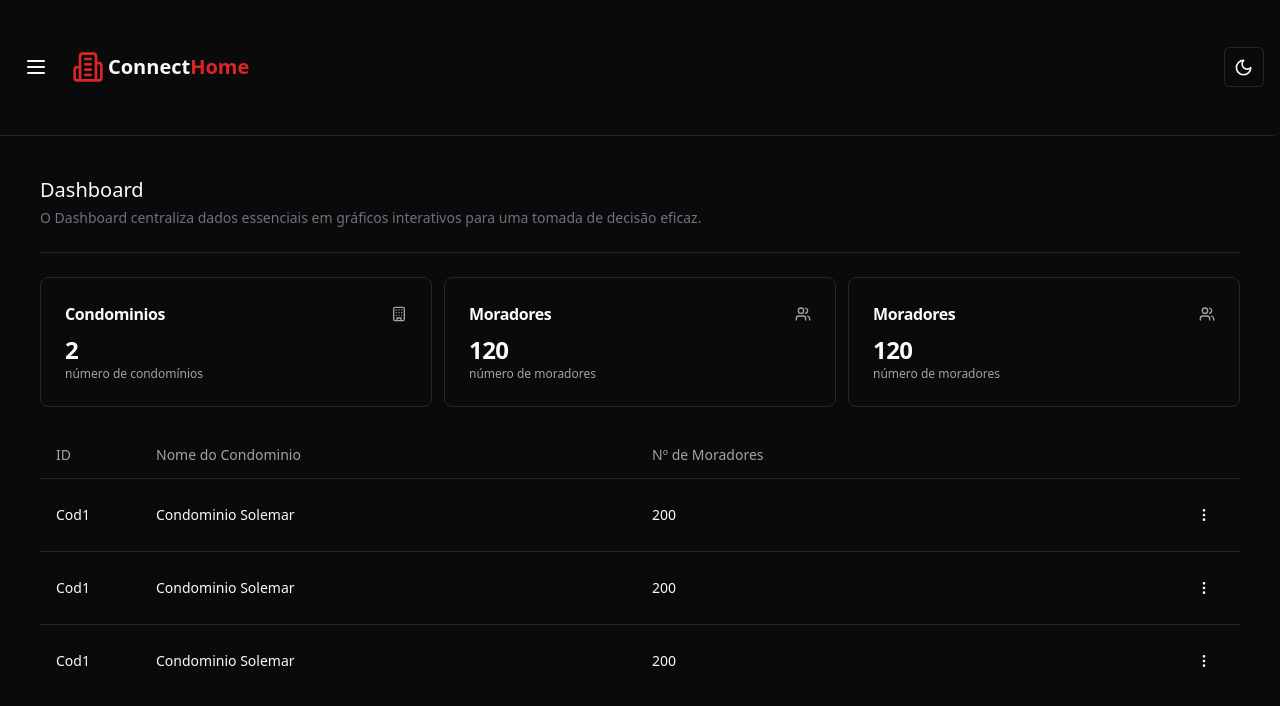
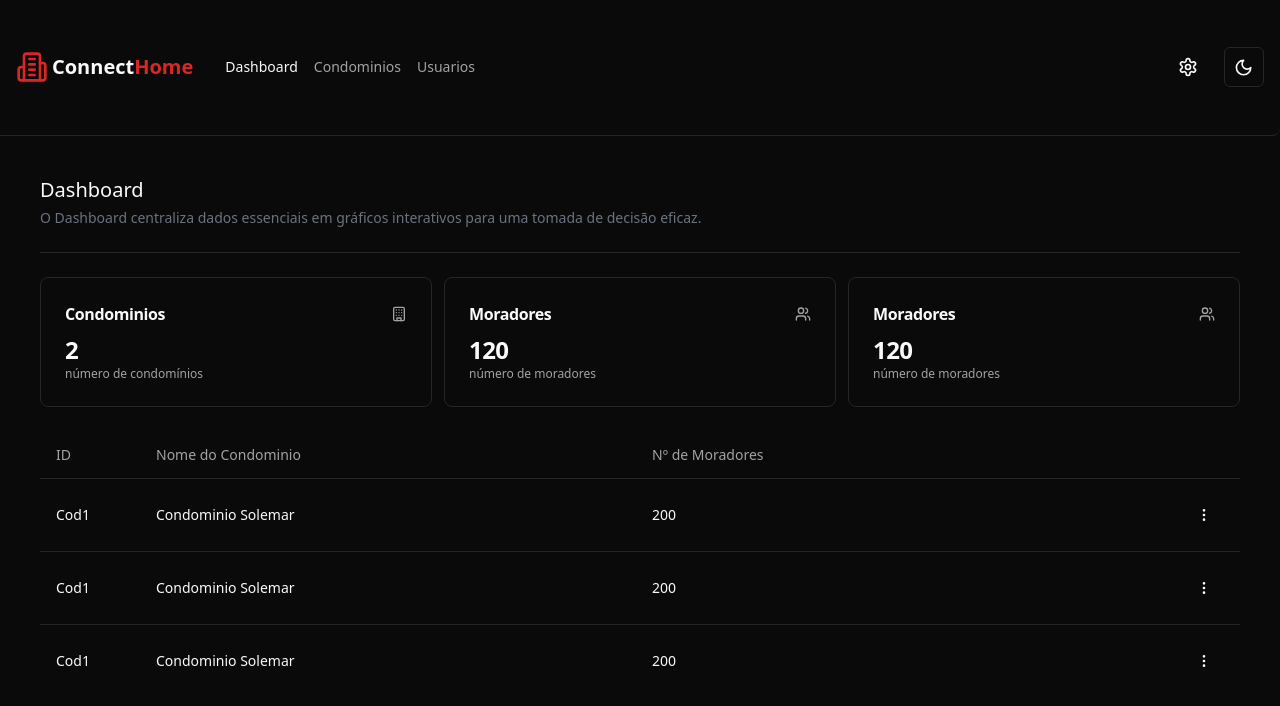
Before and after one commit to Aurelio-ch/connecthome, a React (Vite) app: page / in a window 1280 px wide. Shown: the top 706 px of the page. Built offline with nearby package versions, Linux system fonts and the light colour scheme.

Commit message:
criação de header e botão de configuração

```diff
--- a/package.json
+++ b/package.json
@@ -11,6 +11,7 @@
   },
   "dependencies": {
     "@hookform/resolvers": "^3.3.4",
+    "@radix-ui/react-accordion": "^1.1.2",
     "@radix-ui/react-checkbox": "^1.0.4",
     "@radix-ui/react-dialog": "^1.0.5",
     "@radix-ui/react-dropdown-menu": "^2.0.6",
--- a/src/components/header.tsx
+++ b/src/components/header.tsx
@@ -1,39 +1,52 @@
-import { Building2, Menu } from "lucide-react";
+import { Building2, Menu, Settings } from "lucide-react";
 import { ModeToggle } from "./mode-toggle";
 import { Button } from "./ui/button";
-import { Sheet, SheetContent, SheetDescription, SheetHeader, SheetTitle, SheetTrigger } from "./ui/sheet";
+import { NavLink } from "./ui/nav-link";
+import { DropdownMenu, DropdownMenuContent, DropdownMenuItem, DropdownMenuLabel, DropdownMenuSeparator, DropdownMenuTrigger } from "./ui/dropdown-menu";
 
 export function Header() {
   return (
     <div className="flex h-full w-full items-center justify-between rounded-r-lg border-b border-border p-4 ">
-      <div className="inline-flex gap-4">
-        <Sheet>
+      <div className="inline-flex items-center gap-4">
+        <Button className="md:hidden" variant="ghost" size="icon">
+          <Menu />
+        </Button>
 
-          <SheetTrigger>
-            <Button variant="ghost" size="icon">
-              <Menu />
-            </Button>
-          </SheetTrigger>
-          <SheetContent>
-            <SheetHeader>
-              <SheetTitle>Are you absolutely sure?</SheetTitle>
-              <SheetDescription>
-                This action cannot be undone. This will permanently delete your
-                account and remove your data from our servers.
-              </SheetDescription>
-            </SheetHeader>
-          </SheetContent>
-
-        </Sheet>
         <span className="flex items-center gap-1 text-xl font-extrabold">
           <Building2 className="size-8 text-primary" />
           <span>
             Connect<span className="text-primary">Home</span>
           </span>
         </span>
+
+        <nav className=" hidden gap-4 pl-4 md:inline-flex">
+          <NavLink to="/">Dashboard</NavLink>
+          <NavLink to="/condominium">Condominios</NavLink>
+          <NavLink to="/users">Usuarios</NavLink>
+        </nav>
       </div>
 
-      <ModeToggle />
+      <div className="inline-flex gap-4">
+        <DropdownMenu>
+          <DropdownMenuTrigger asChild>
+            <Button variant="ghost" size="icon">
+              <Settings className="size-5" />
+            </Button>
+          </DropdownMenuTrigger>
+          <DropdownMenuContent>
+            <DropdownMenuLabel className="inline-flex flex-col">
+             Aurélio Chagas
+             <p className="text-xs text-stone-400">aurelio.chagas.c@gmail.com</p>
+            </DropdownMenuLabel>
+            <DropdownMenuSeparator />
+            <DropdownMenuItem>Perfil</DropdownMenuItem>
+            <DropdownMenuItem>Configurações</DropdownMenuItem>
+            <DropdownMenuSeparator />
+            <DropdownMenuItem>Log out</DropdownMenuItem>
+          </DropdownMenuContent>
+        </DropdownMenu>
+        <ModeToggle />
+      </div>
     </div>
   );
 }
--- /dev/null
+++ b/src/components/ui/accordion.tsx
@@ -0,0 +1,56 @@
+import * as React from "react"
+import * as AccordionPrimitive from "@radix-ui/react-accordion"
+import { ChevronDown } from "lucide-react"
+
+import { cn } from "@/lib/utils"
+
+const Accordion = AccordionPrimitive.Root
+
+const AccordionItem = React.forwardRef<
+  React.ElementRef<typeof AccordionPrimitive.Item>,
+  React.ComponentPropsWithoutRef<typeof AccordionPrimitive.Item>
+>(({ className, ...props }, ref) => (
+  <AccordionPrimitive.Item
+    ref={ref}
+    className={cn("border-b", className)}
+    {...props}
+  />
+))
+AccordionItem.displayName = "AccordionItem"
+
+const AccordionTrigger = React.forwardRef<
+  React.ElementRef<typeof AccordionPrimitive.Trigger>,
+  React.ComponentPropsWithoutRef<typeof AccordionPrimitive.Trigger>
+>(({ className, children, ...props }, ref) => (
+  <AccordionPrimitive.Header className="flex">
+    <AccordionPrimitive.Trigger
+      ref={ref}
+      className={cn(
+        "flex flex-1 items-center justify-between py-4 font-medium transition-all hover:underline [&[data-state=open]>svg]:rotate-180",
+        className
+      )}
+      {...props}
+    >
+      {children}
+      <ChevronDown className="h-4 w-4 shrink-0 transition-transform duration-200" />
+    </AccordionPrimitive.Trigger>
+  </AccordionPrimitive.Header>
+))
+AccordionTrigger.displayName = AccordionPrimitive.Trigger.displayName
+
+const AccordionContent = React.forwardRef<
+  React.ElementRef<typeof AccordionPrimitive.Content>,
+  React.ComponentPropsWithoutRef<typeof AccordionPrimitive.Content>
+>(({ className, children, ...props }, ref) => (
+  <AccordionPrimitive.Content
+    ref={ref}
+    className="overflow-hidden text-sm transition-all data-[state=closed]:animate-accordion-up data-[state=open]:animate-accordion-down"
+    {...props}
+  >
+    <div className={cn("pb-4 pt-0", className)}>{children}</div>
+  </AccordionPrimitive.Content>
+))
+
+AccordionContent.displayName = AccordionPrimitive.Content.displayName
+
+export { Accordion, AccordionItem, AccordionTrigger, AccordionContent }
--- /dev/null
+++ b/src/components/ui/nav-link.tsx
@@ -0,0 +1,15 @@
+import { Link, LinkProps, useLocation } from 'react-router-dom'
+
+export type NavLinkProps = LinkProps
+
+export function NavLink(props: NavLinkProps) {
+  const { pathname } = useLocation()
+
+  return (
+    <Link
+      data-current={pathname === props.to}
+      className="flex items-center gap-1.5 text-sm font-medium text-muted-foreground hover:text-foreground data-[current=true]:text-foreground"
+      {...props}
+    />
+  )
+}
--- a/src/pages/_layouts/app.tsx
+++ b/src/pages/_layouts/app.tsx
@@ -5,7 +5,7 @@ export function AppLayout() {
   return (
     <div className='h-screen grid bg-background text-foreground'>
       <Header />
-      <div className=' p-10'>
+      <div className='p-10'>
         <Outlet />
       </div>
     </div>
--- /dev/null
+++ b/src/pages/app/condominium.tsx
@@ -0,0 +1,6 @@
+
+export function Condominium() {
+  return (
+    <div>condominium</div>
+  )
+}
```
Also changed, not shown: 1 other file (tests, documents, lock files or other folders).
